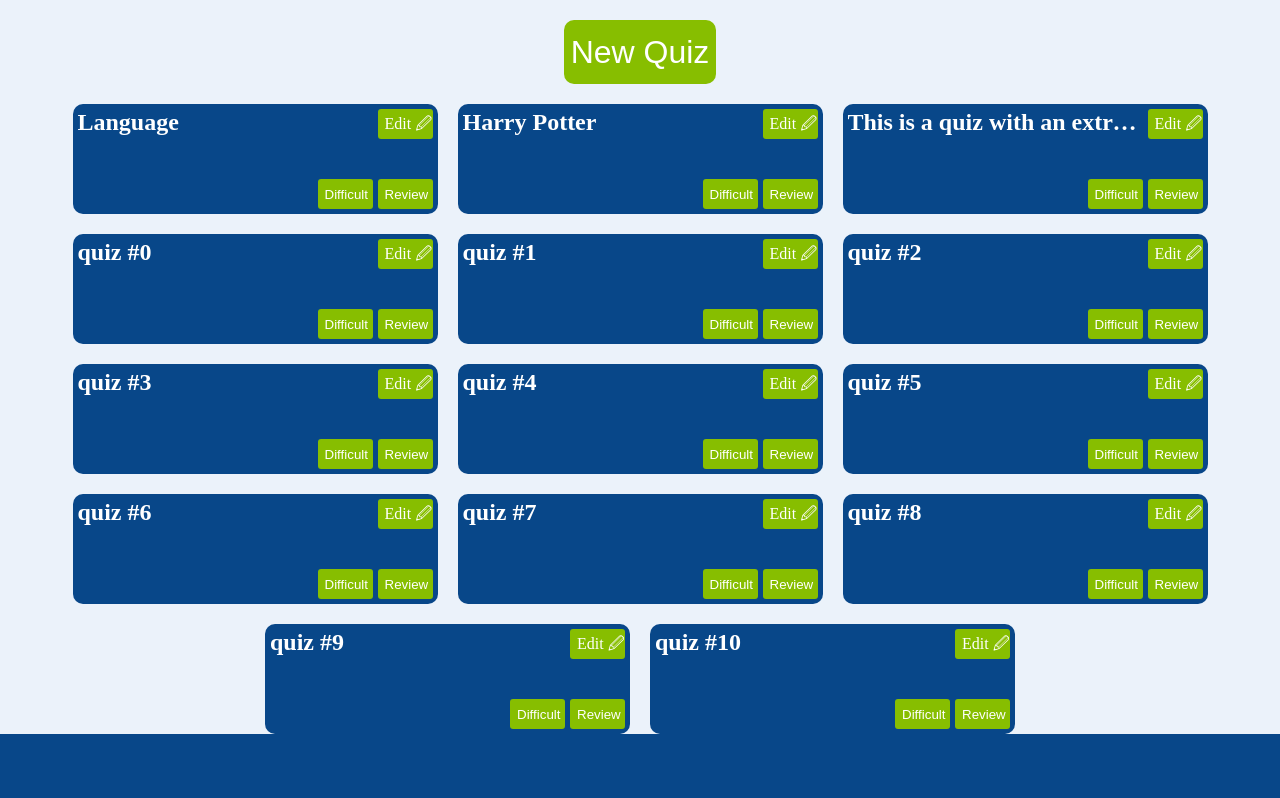
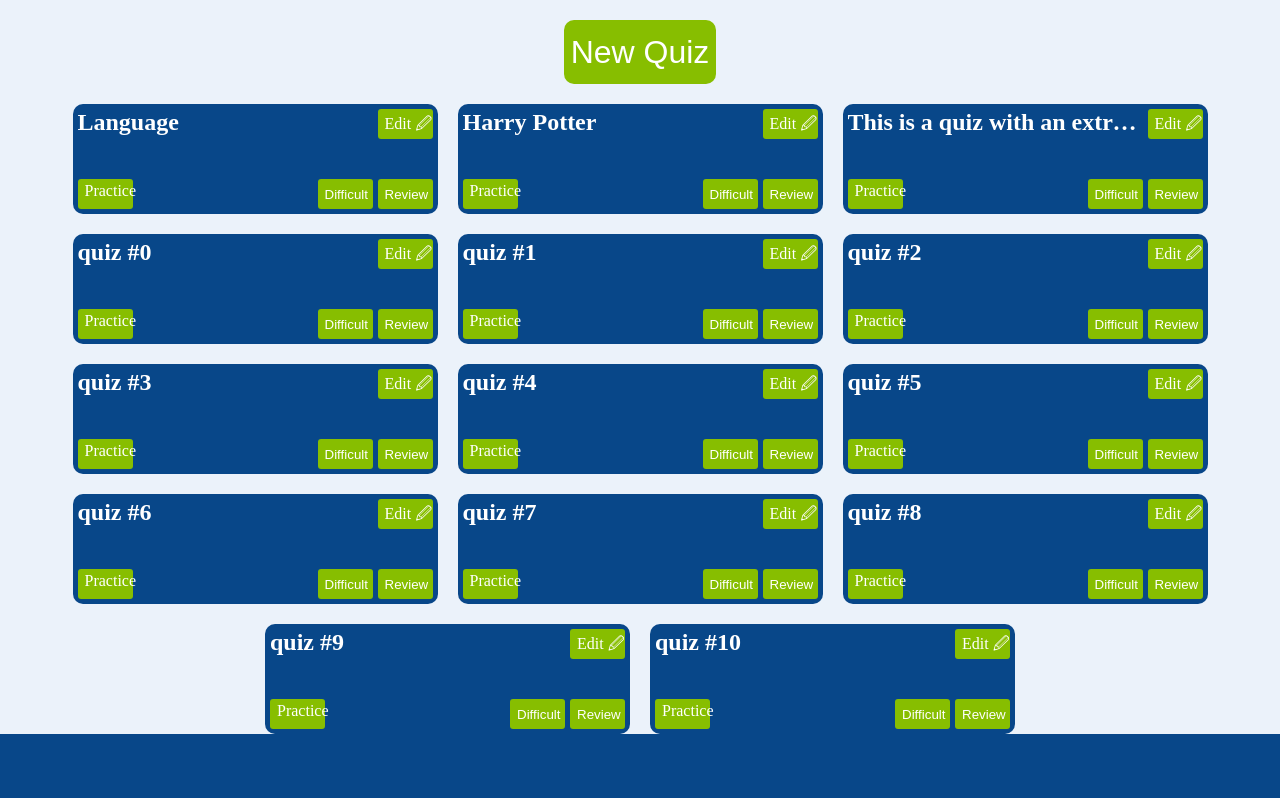
Before and after one commit to zyzaya/queuezed, a Rails app: page / in a window 1280 px wide. Shown: the part 32-830 px from the top of the page. Run offline with Rails 7, Linux system fonts and the light colour scheme; a user stored in the database is signed in; data comes from the database, SQL or seed files in the repository; some libraries are stand-ins or nearby versions.

Commit message:
add practice button to homepage

```diff
--- a/app/assets/stylesheets/quizzes/index.css
+++ b/app/assets/stylesheets/quizzes/index.css
@@ -56,3 +56,7 @@
 .quiz_review {
   grid-area: -2 / -2 / -1 / -1;
 }
+
+.quiz_practice {
+  grid-area: -1 / 1 / -2 / 2;
+}
--- a/app/views/quizzes/_quiz.html.erb
+++ b/app/views/quizzes/_quiz.html.erb
@@ -1,5 +1,6 @@
 <div class="quiz">
   <h2 class="title"><%= quiz.name %></h2>
+  <%= link_to 'Practice', "quizzes/#{quiz.id}/practice", class: 'quiz_practice button' %>
   <%= link_to 'Edit 🖉', edit_quiz_path(quiz), class: 'quiz_edit button' %>
   <button class="quiz_difficult button">Difficult</button>
   <button class="quiz_review button">Review</button>
```
